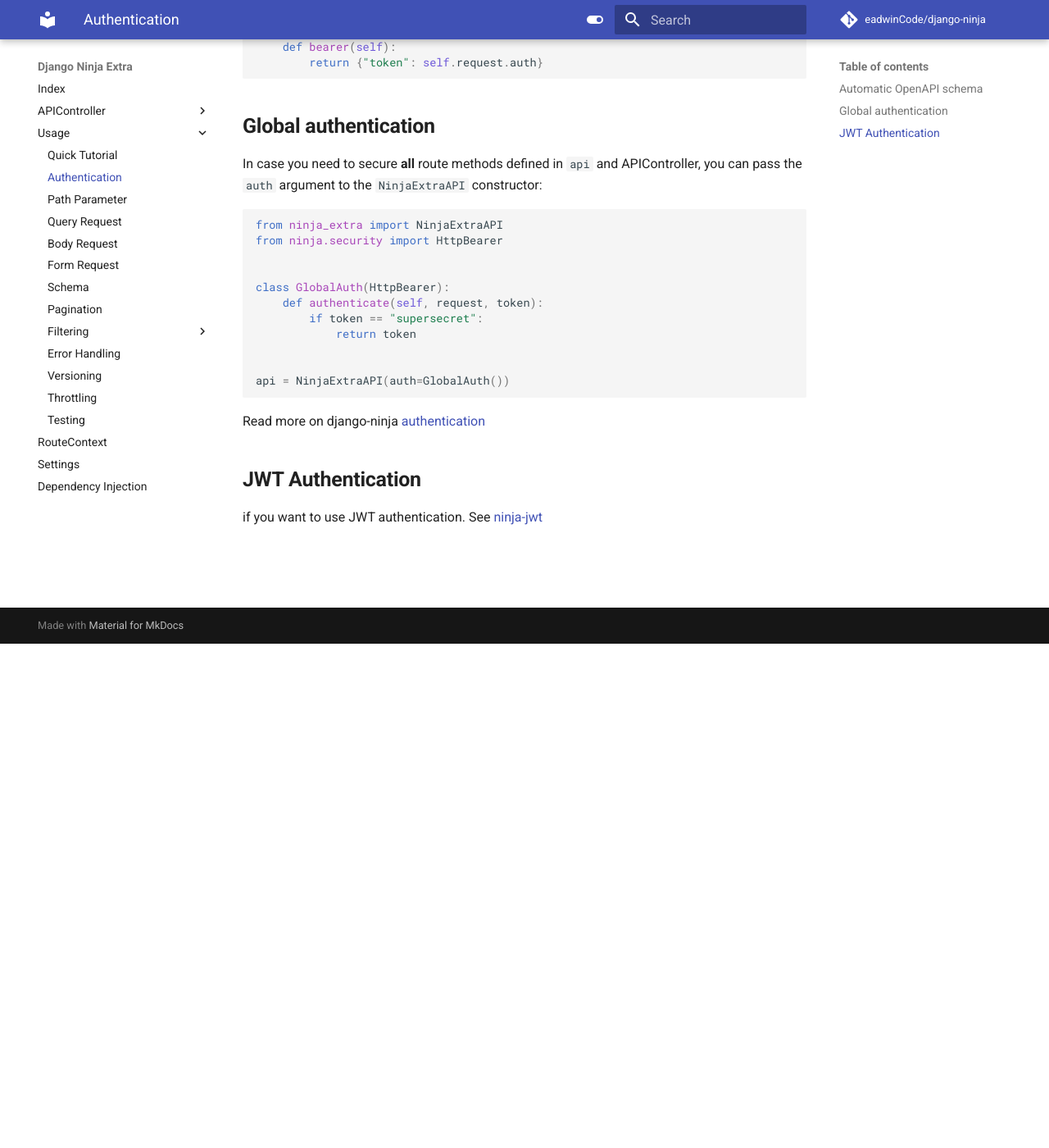
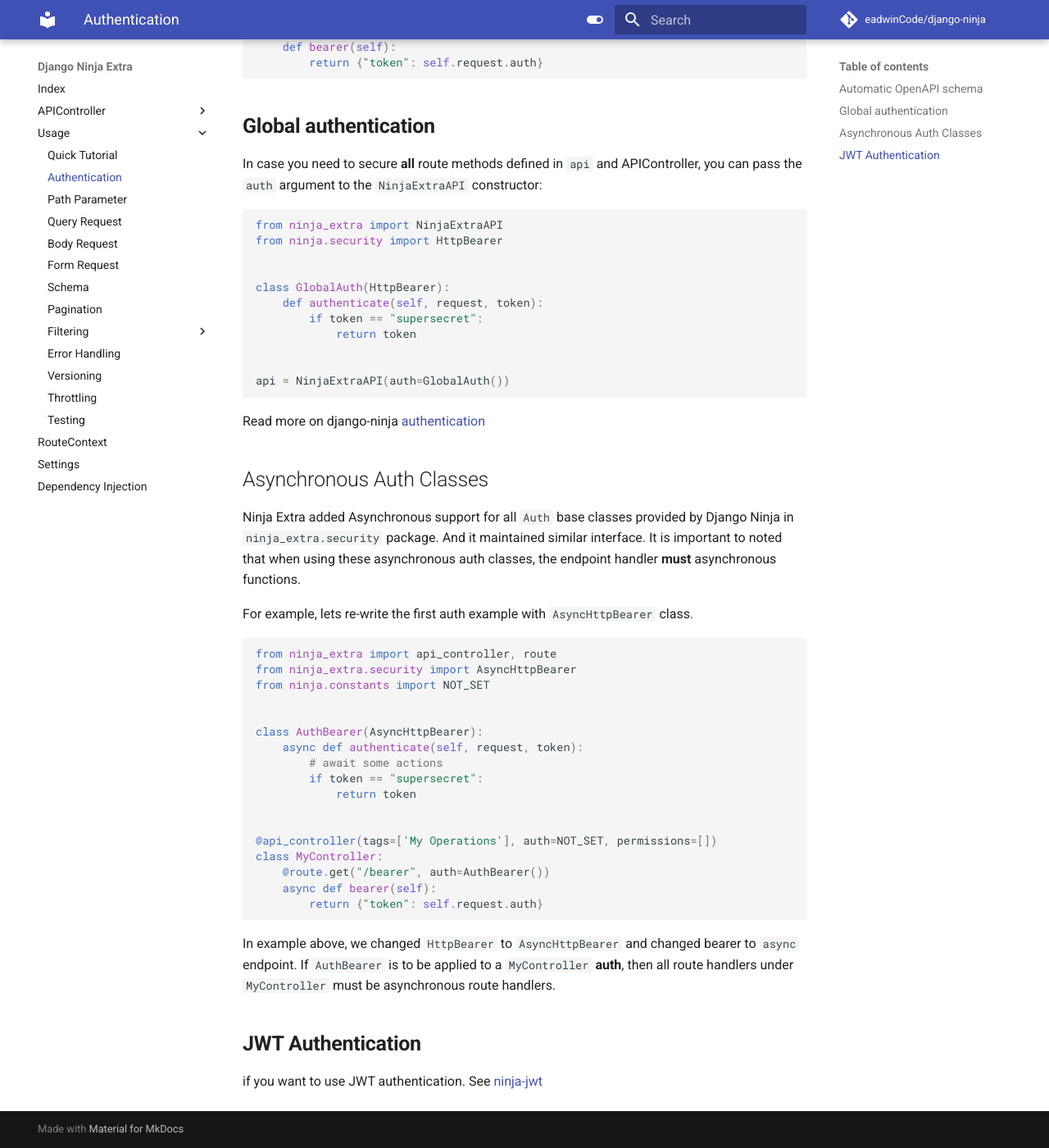
Before and after one commit to eadwinCode/django-ninja-extra, an MkDocs documentation site: the page built from docs/tutorial/authentication.md, in a window 1280 px wide and 1400 px high, scrolled down 615 px. Shown: the whole window at 82% size. Built offline with MkDocs 1.6.1 and Material for MkDocs 9.7.7, drawn with Linux system fonts in a browser that asks for light colours; comment, search, counter and statistics services are not loaded.

Commit message:
Added Docs for Async auth classes

````diff
--- a/docs/tutorial/authentication.md
+++ b/docs/tutorial/authentication.md
@@ -48,5 +48,37 @@
 ```
 Read more on django-ninja [authentication](https://django-ninja.rest-framework.com/tutorial/authentication/)
 
+## Asynchronous Auth Classes
+
+Ninja Extra added Asynchronous support for all `Auth` base classes provided by Django Ninja in `ninja_extra.security` package.
+And it maintained similar interface. It is important to noted that when using these asynchronous auth classes, the endpoint handler
+**must** asynchronous functions.
+
+For example, lets re-write the first auth example with `AsyncHttpBearer` class.
+
+```Python
+from ninja_extra import api_controller, route
+from ninja_extra.security import AsyncHttpBearer
+from ninja.constants import NOT_SET
+
+
+class AuthBearer(AsyncHttpBearer):
+    async def authenticate(self, request, token):
+        # await some actions
+        if token == "supersecret":
+            return token
+
+
+@api_controller(tags=['My Operations'], auth=NOT_SET, permissions=[])
+class MyController:
+    @route.get("/bearer", auth=AuthBearer())
+    async def bearer(self):
+        return {"token": self.request.auth}
+
+```
+In example above, we changed `HttpBearer` to `AsyncHttpBearer` and changed bearer to `async` endpoint.
+If `AuthBearer` is to be applied to a `MyController` **auth**, then all route handlers under `MyController` must be asynchronous route handlers.
+
+
 ## **JWT Authentication**
 if you want to use JWT authentication. See [ninja-jwt](https://pypi.org/project/django-ninja-jwt/)
````
